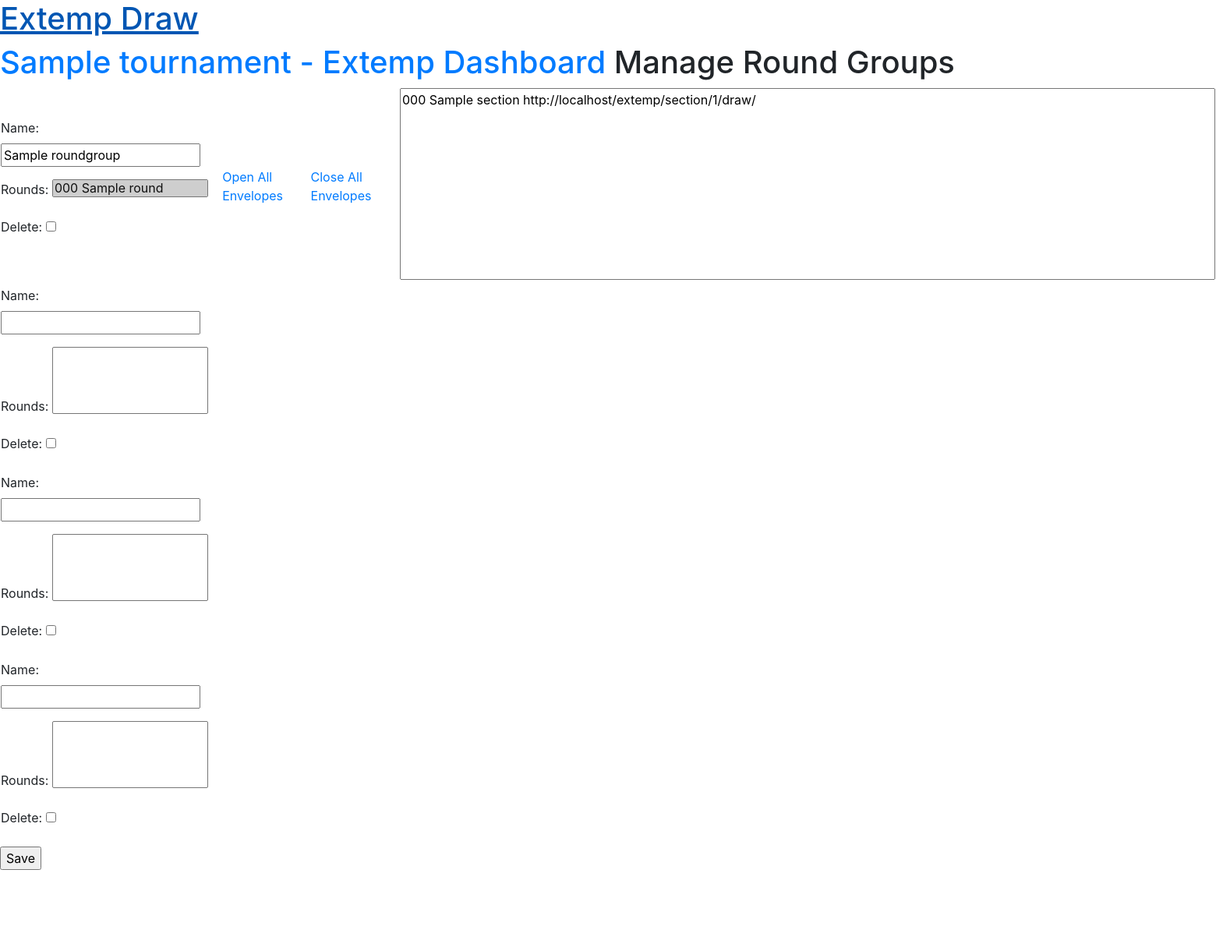
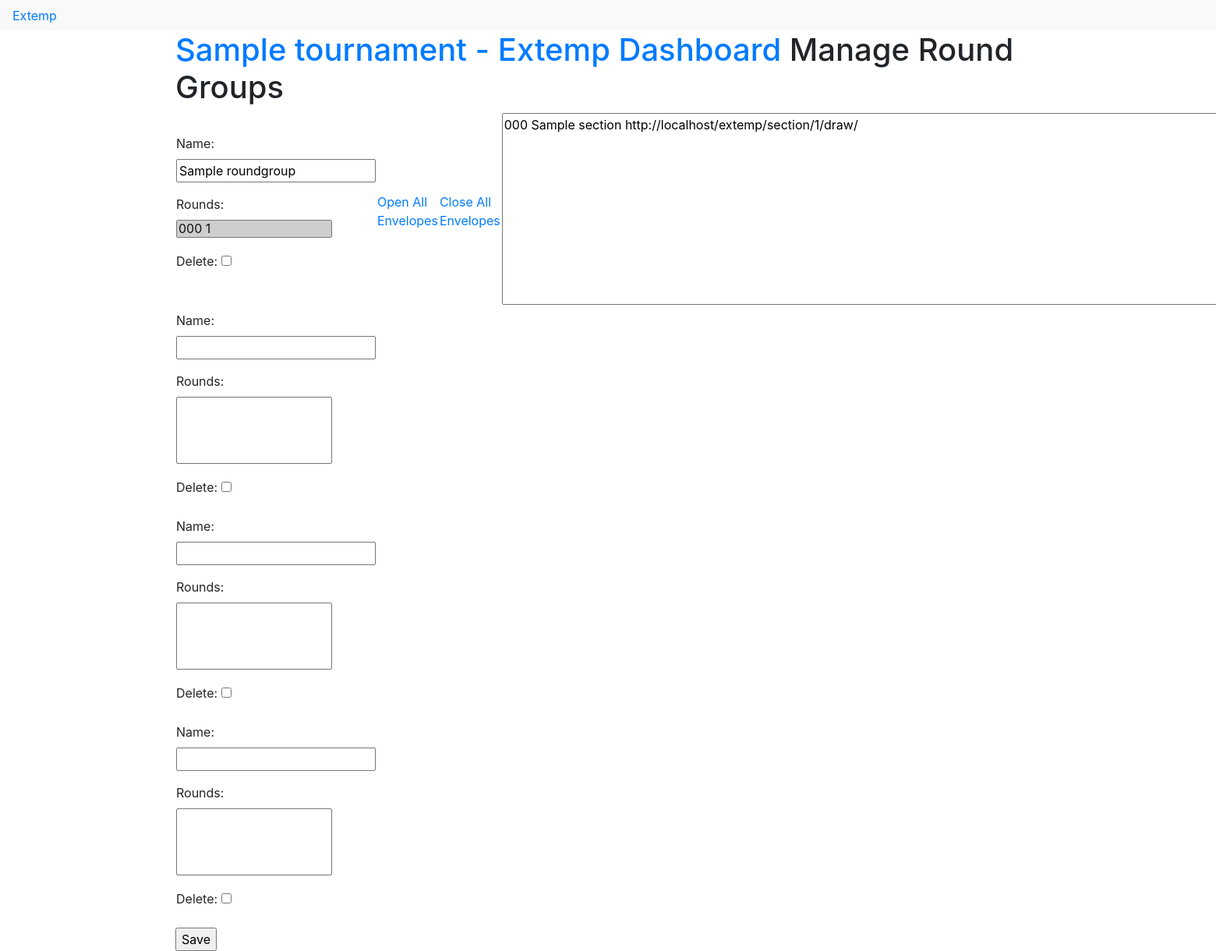
Before and after one commit to omajoshi/debate, a Django app: page /extemp/tournament/1/roundgroups/ in a window 1560 px wide; the page is wider, and only the part inside the window is pictured. Shown: that part at 78% size. Before the commit the page ends 1116 px from the top of that part, so only its background shows below. Run offline with Django 3.2, Linux system fonts and the light colour scheme; a user stored in the database is signed in; tables that the repository leaves empty hold one stand-in row (values such as "Sample post"); lists and menus that the app fills with data are empty; some libraries are stand-ins or nearby versions.

Commit message:
added enum to round_name and removed code field

```diff
--- a/extemp/models.py
+++ b/extemp/models.py
@@ -24,12 +24,27 @@
 
 
 class Round(models.Model):
+    ROUND_NAMES = (
+        ("1", "Round 1",),
+        ("2", "Round 2",),
+        ("3", "Round 3",),
+        ("4", "Round 4",),
+        ("5", "Round 5",),
+        ("6", "Round 6",),
+        ("7", "Round 7",),
+        ("8", "Round 8",),
+        ("9", "Round 9",),
+        ("d", "Doubles",),
+        ("o", "Octas",),
+        ("q", "Quarters",),
+        ("s", "Semis",),
+        ("f", "Finals",),
+    )
     event = models.ForeignKey(Event, on_delete=models.CASCADE)
-    name = models.CharField(max_length=50)
-    code = models.CharField(max_length=10)
+    name = models.CharField(max_length=1, choices=ROUND_NAMES)
 
     def __str__(self):
-        return f'{self.event.name}, {self.code}'
+        return f'{self.event.name}, {self.get_name_display()}'
 
 
 class RoundGroup(models.Model):
@@ -55,7 +70,7 @@
         return self.topicinstance_set.filter(available=True).order_by('topic__code')
 
     def __str__(self):
-        return f'{self.round.event.code}, {self.round.code} Section {self.name}'
+        return f'{self.round} Section {self.name}'
 
     def get_absolute_url(self):
         return reverse('extemp:section_detail', kwargs={'pk': self.pk})
@@ -70,7 +85,7 @@
     question = models.CharField(max_length=200)
 
     def __str__(self):
-        return f'{self.round.event.code} {self.round.code}-{self.code} - {self.question}'
+        return f'{self.round}-{self.code} - {self.question}'
 
 class TopicInstance(models.Model):
     section = models.ForeignKey(Section, on_delete=models.CASCADE)
--- a/extemp/templates/extemp/base.html
+++ b/extemp/templates/extemp/base.html
@@ -8,8 +8,14 @@
     {% endblock %}
 </head>
 <body>
-<h1><a href="{% url 'extemp:tournament_list' %}">Extemp Draw</a></h1>
-{% block content %}
-{% endblock %}
+    <nav class="navbar navbar-light bg-light">
+        <a href="{% url 'extemp:tournament_list' %}">
+            Extemp
+        </a>
+    </nav>
+    <div class="container">
+        {% block content %}
+        {% endblock %}
+    </div>
 </body>
 </html>
--- a/extemp/templates/extemp/bulk_add_topics.html
+++ b/extemp/templates/extemp/bulk_add_topics.html
@@ -3,7 +3,7 @@
 {% endblock %}
 {% block content %}
 <h1><a href="{% url 'extemp:tournament_detail' round.event.tournament.pk %}">{{ round.event.tournament.name }} - Extemp Dashboard</a></h1>
-<h1>Round: {{ round.event.name}} {{round.code}}</h1>
+<h1>{{round}}</h1>
 <h2><a href="{% url 'extemp:manage_topics' round.pk %}">Manage Topics</a> Bulk Add Topics</h2>
 <p>Paste topics here (one per line, just the question)</p>
 <form action="{% url 'extemp:bulk_add_topics' round.pk %}" method="post">
--- a/extemp/templates/extemp/draw_topics.html
+++ b/extemp/templates/extemp/draw_topics.html
@@ -2,6 +2,6 @@
 {% csrf_token %}
 <input name="yes" type="hidden" value="yes" />
 <label for="name">Name: </label><input type="text" id="name" name="name" required />
-<p>Please only click this button if you are ready to draw for {{section.round.event.name}} {{section.round.code}} Section {{section.name}}, Speaker {{section.running_index}}</p>
+<p>Please only click this button if you are ready to draw for {{section.round}} Section {{section.name}}, Speaker {{section.running_index}}</p>
 <input type="submit" value="Draw" />
 </form>
--- a/extemp/templates/extemp/manage_sections.html
+++ b/extemp/templates/extemp/manage_sections.html
@@ -1,7 +1,7 @@
 {% extends 'extemp/base.html' %}
 {% block content %}
 <h1><a href="{% url 'extemp:tournament_detail' round.event.tournament.pk %}">{{ round.event.tournament.name }} - Extemp Dashboard</a></h1>
-<h1>Round: {{ round.event.name}} {{round.code}}</h1>
+<h1>{{round}}</h1>
 <h2>Manage Sections</h2>
 <form method="post" action="{% url 'extemp:manage_sections' round.pk %}">
 {% csrf_token %}
--- a/extemp/templates/extemp/manage_topics.html
+++ b/extemp/templates/extemp/manage_topics.html
@@ -3,7 +3,7 @@
 {% endblock %}
 {% block content %}
 <h1><a href="{% url 'extemp:tournament_detail' round.event.tournament.pk %}">{{ round.event.tournament.name }} - Extemp Dashboard</a></h1>
-<h1>Round: {{ round.event.name}} {{round.code}}</h1>
+<h1>{{round}}</h1>
 <h2>Manage Topics <a href="{% url 'extemp:bulk_add_topics' round.pk %}">Bulk Add Topics</a></h2>
 <form action="{% url 'extemp:manage_topics' round.pk %}" method="post">
 {% csrf_token %}
--- a/extemp/templates/extemp/section_detail.html
+++ b/extemp/templates/extemp/section_detail.html
@@ -1,7 +1,7 @@
 {% extends 'extemp/base.html' %}
 {% block content %}
 <h1><a href="{% url 'extemp:tournament_detail' section.round.event.tournament.pk %}">{{ section.round.event.tournament.name }} - Extemp Dashboard</a></h1>
-<h1>{{section.round.event.name}} {{section.round.code}}, Section: {{ section.name }}</h1>
+<h1>{{section.round}}, Section: {{ section.name }}</h1>
 <h2>Claimed Topics <a href="{% url 'extemp:section_detail' section.pk %}">Production</a></h2>
 {% for instance in section.claimed_topics %}
 <p>Speaker {{ instance.index }} ({{ instance.name }})'s Topic: {{ instance.topic }} - was drawn {{ instance.modified | timesince }} ago</p>
--- a/extemp/templates/extemp/section_detail_production.html
+++ b/extemp/templates/extemp/section_detail_production.html
@@ -1,7 +1,7 @@
 {% extends 'extemp/base.html' %}
 {% block content %}
 <h1><a href="{% url 'extemp:tournament_detail' section.round.event.tournament.pk %}">{{ section.round.event.tournament.name }} - Extemp Dashboard</a></h1>
-<h1>{{section.round.event.name}} {{section.round.code}}, Section: {{ section.name }}</h1>
+<h1>{{section.round}}, Section: {{ section.name }}</h1>
 <h2>Claimed Topics {% if user.is_superuser %}<a href="{% url 'extemp:section_detail_secret' section.pk %}">Secret</a>{% endif %}</h2>
 <p>Empty for security</p>
 <h2>Unclaimed Topics{% if section.open %} <a href="{% url 'extemp:draw_topics' section.pk %}">Draw Topics</a>{% endif %}</h2>
--- a/extemp/templates/extemp/select_topic.html
+++ b/extemp/templates/extemp/select_topic.html
@@ -1,7 +1,7 @@
 <form action="{% url 'extemp:select_topic' section.pk %}" method="post">
 {% csrf_token %}
 {% for topic in topics %}
-<input type="radio" name="topic" value="{{topic.pk}}" id="{{topic.pk}}" /><label for="{{topic.pk}}">{{ topic.topic.round.event.code }} {{ topic.topic.round.code }}-{{ topic.topic.code }} - {{ topic.topic.question }}</p>
+<input type="radio" name="topic" value="{{topic.pk}}" id="{{topic.pk}}" /><label for="{{topic.pk}}">{{ topic.topic.round }}-{{ topic.topic.code }} - {{ topic.topic.question }}</p>
 {% endfor %}
 <input type="submit" />
 </form>
--- a/extemp/templates/extemp/tournament_list.html
+++ b/extemp/templates/extemp/tournament_list.html
@@ -1,7 +1,8 @@
 {% extends 'extemp/base.html' %}
 {% block content %}
+<h1>Tournaments</h1>
 {% for tournament in tournament_list %}
-<h1><a href="{% url 'extemp:tournament_detail' tournament.pk %}">{{ tournament.name }}</a></h1>
+<h2><a href="{% url 'extemp:tournament_detail' tournament.pk %}">{{ tournament.name }}</a></h2>
 {% empty %}
 <p>empty</p>
 {% endfor %}
```
Also changed, not shown: extemp/migrations/0017_auto_20201016_2252.py (added).
